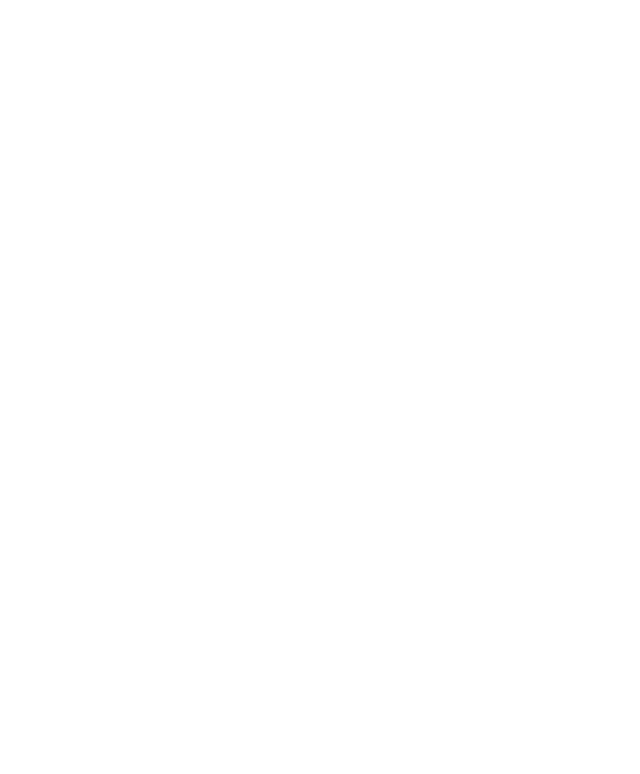
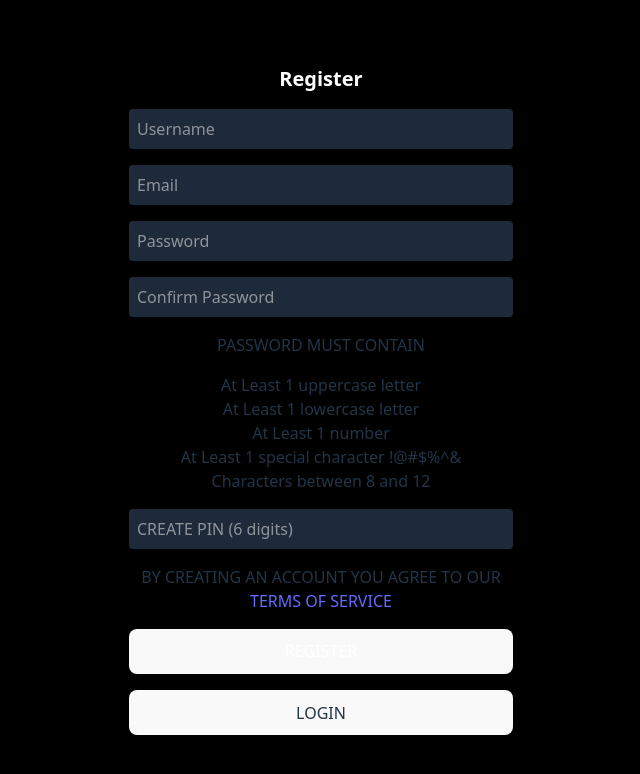
Before and after one commit to hanbitken/Vikingsf, a React (Vite) app: page /register in a window 1280 px wide. Before the commit this address had no page. Shown: the top 774 px of the page, without its empty margins (319-959 px from the left). Built offline with nearby package versions, Linux system fonts and the light colour scheme.

Commit message:
fiks login and register

```diff
--- a/src/App.jsx
+++ b/src/App.jsx
@@ -3,6 +3,7 @@
 import Header from "./Components/header";
 import Footer from "./Components/footer";
 import Login from "./Components/Login";
+import Register from "./Components/Register";
 import "./App.css";
 
 // Layout utama dengan Header, Footer, dan konten halaman
@@ -22,7 +23,7 @@
       <Routes>
         {/* Halaman Login berdiri sendiri, tanpa Header/Footer */}
         <Route path="/login" element={<Login />} />
-
+        <Route path="/register" element={<Register />} />
         {/* Semua halaman lain dibungkus layout utama */}
         <Route
           path="/"
--- a/src/Components/Login.jsx
+++ b/src/Components/Login.jsx
@@ -5,6 +5,7 @@
 
 export default function Login() {
   const [email, setEmail] = useState("");
+  const [username, setUsername] = useState("");
   const [password, setPassword] = useState("");
   const [message, setMessage] = useState("");
   const navigate = useNavigate();
@@ -14,7 +15,7 @@
     setMessage("");
 
     try {
-      const response = await api.post("/login", { email, password });
+      const response = await api.post("/login", { username, password });
       const { token, user } = response.data;
       localStorage.setItem("token", token);
 
@@ -50,14 +51,12 @@
           WELCOME BACK
         </h2>
 
-        {message && (
-          <p className="text-white text-sm text-center">{message}</p>
-        )}
+        {message && <p className="text-white text-sm text-center">{message}</p>}
 
         <input
           type="text"
-          value={email}
-          onChange={(e) => setEmail(e.target.value)}
+          value={username}
+          onChange={(e) => setUsername(e.target.value)}
           placeholder="USERNAME"
           className="bg-gray-300 text-black px-4 py-2 rounded outline-none"
           required
--- a/src/Components/Register.jsx
+++ b/src/Components/Register.jsx
@@ -2,4 +2,131 @@
 import { useNavigate } from "react-router-dom";
 import api from "../assets/logic/api";
 
-export default function Register() {}
+export default function Register() {
+  const [username, setUsername] = useState("");
+  const [email, setEmail] = useState("");
+  const [password, setPassword] = useState("");
+  const [PIN, setPIN] = useState("");
+  const [confirmPassword, setConfirmPassword] = useState("");
+  const [message, setMessage] = useState("");
+  const navigate = useNavigate();
+
+  const passwordValidation = (password) => {
+    const regex = /^(?=.*[a-z])(?=.*[A-Z])(?=.*\d)(?=.*[^\w\s]).{8,12}$/;
+
+    return regex.test(password);
+  };
+
+  const handleRegister = async (e) => {
+    e.preventDefault();
+    setMessage("");
+
+    if (!passwordValidation(password)) {
+      setMessage("Unvalid password");
+      return;
+    }
+    if (password !== confirmPassword) {
+      setMessage("Confirm password unmatched");
+      return;
+    }
+
+    if (PIN.length !== 6 || isNaN(PIN)) {
+      setMessage("PIN must be a 6-digit number");
+      return;
+    }
+
+    try {
+      const response = await api.post("/register", {
+        username,
+        email,
+        password,
+        password_confirmation: confirmPassword,
+        PIN,
+      });
+      const { token, user } = response.data;
+      setMessage("Register Successful! Please login.");
+      localStorage.setItem("token", token);
+      navigate("/");
+    } catch (error) {
+      if (error.response?.data?.errors) {
+        const firstError = Object.values(error.response.data.errors)[0][0];
+        setMessage(firstError);
+      } else {
+        setMessage("Registration failed. Please try again.");
+      }
+    }
+  };
+
+  return (
+    <div className="min-h-screen bg-black flex flex-col items-center justify-center px-4">
+      <h2 className="text-white text-xl font-bold mb-4">Register</h2>
+      {message && <p className="text-white text-sm mb-4">{message}</p>}
+      <form
+        onSubmit={handleRegister}
+        className="w-full max-w-sm flex flex-col gap-4"
+      >
+        <input
+          type="text"
+          value={username}
+          onChange={(e) => setUsername(e.target.value)}
+          placeholder="Username"
+          className="p-2 rounded bg-gray-800 text-white"
+          required
+        />
+        <input
+          type="email"
+          value={email}
+          onChange={(e) => setEmail(e.target.value)}
+          placeholder="Email"
+          className="p-2 rounded bg-gray-800 text-white"
+          required
+        />
+        <input
+          type="password"
+          value={password}
+          onChange={(e) => setPassword(e.target.value)}
+          placeholder="Password"
+          className="p-2 rounded bg-gray-800 text-white"
+          required
+        />
+        <input
+          type="password"
+          value={confirmPassword}
+          onChange={(e) => setConfirmPassword(e.target.value)}
+          placeholder="Confirm Password"
+          className="p-2 rounded bg-gray-800 text-white"
+          required
+        />
+        <p>PASSWORD MUST CONTAIN</p>
+        <ul>
+          <li>At Least 1 uppercase letter</li>
+          <li>At Least 1 lowercase letter</li>
+          <li>At Least 1 number</li>
+          <li>
+            At Least 1 special character <span>!@#$%^&</span>
+          </li>
+          <li>Characters between 8 and 12</li>
+        </ul>
+        <input
+          type="number"
+          value={PIN}
+          onChange={(e) => setPIN(e.target.value)}
+          placeholder="CREATE PIN (6 digits)"
+          className="p-2 rounded bg-gray-800 text-white"
+          required
+        />
+        <p>
+          BY CREATING AN ACCOUNT YOU AGREE TO OUR{" "}
+          <a className="underline">TERMS OF SERVICE</a>
+        </p>
+        <button
+          type="submit"
+          className="bg-blue-600 text-white p-2 rounded hover:bg-blue-700 transition duration-200"
+        >
+          REGISTER
+        </button>
+        <button onClick={() => navigate("/login")}>LOGIN</button>
+      </form>
+    </div>
+  );
+}
```
Lines whose indentation alone changed are shown as unchanged.
